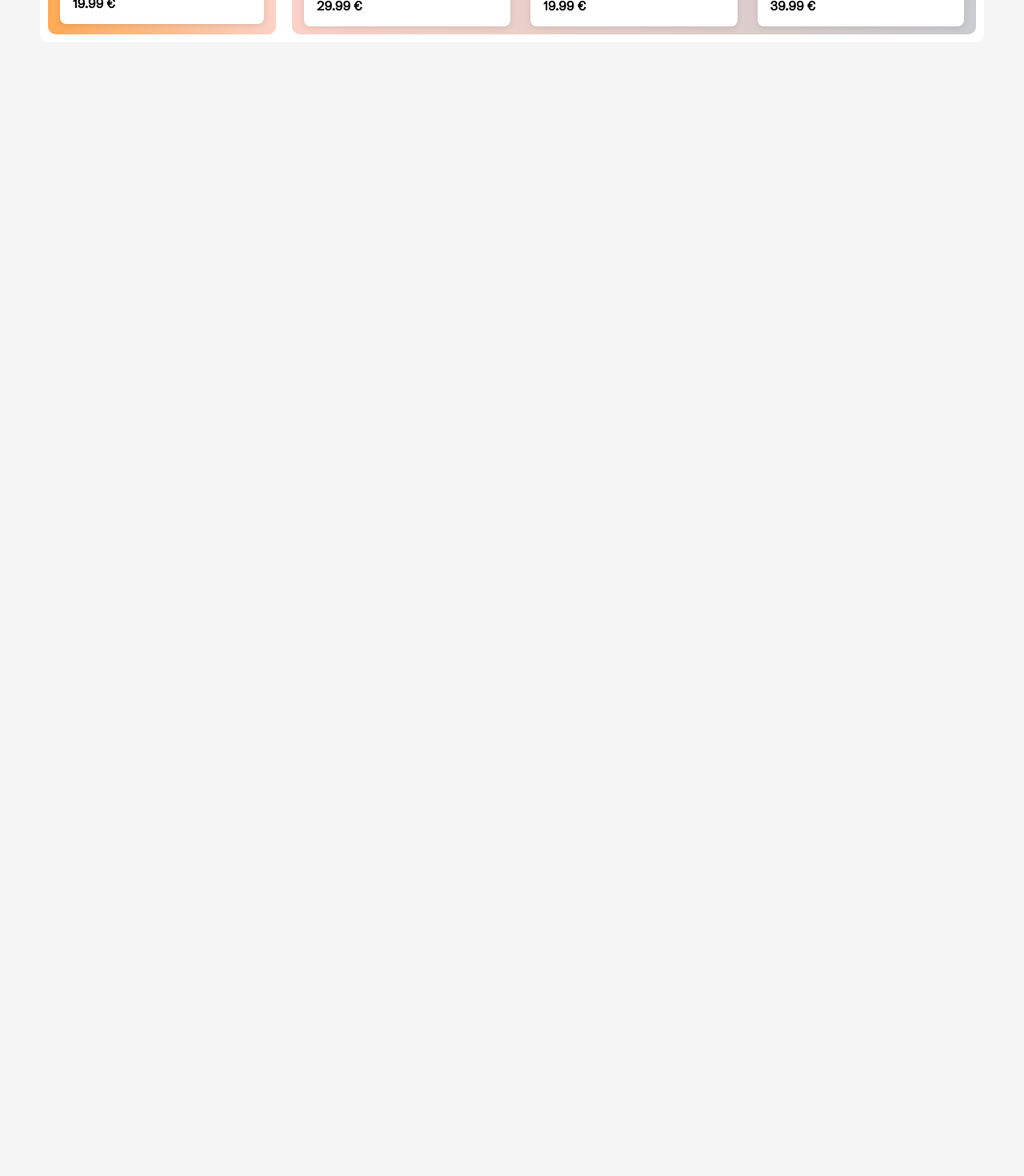
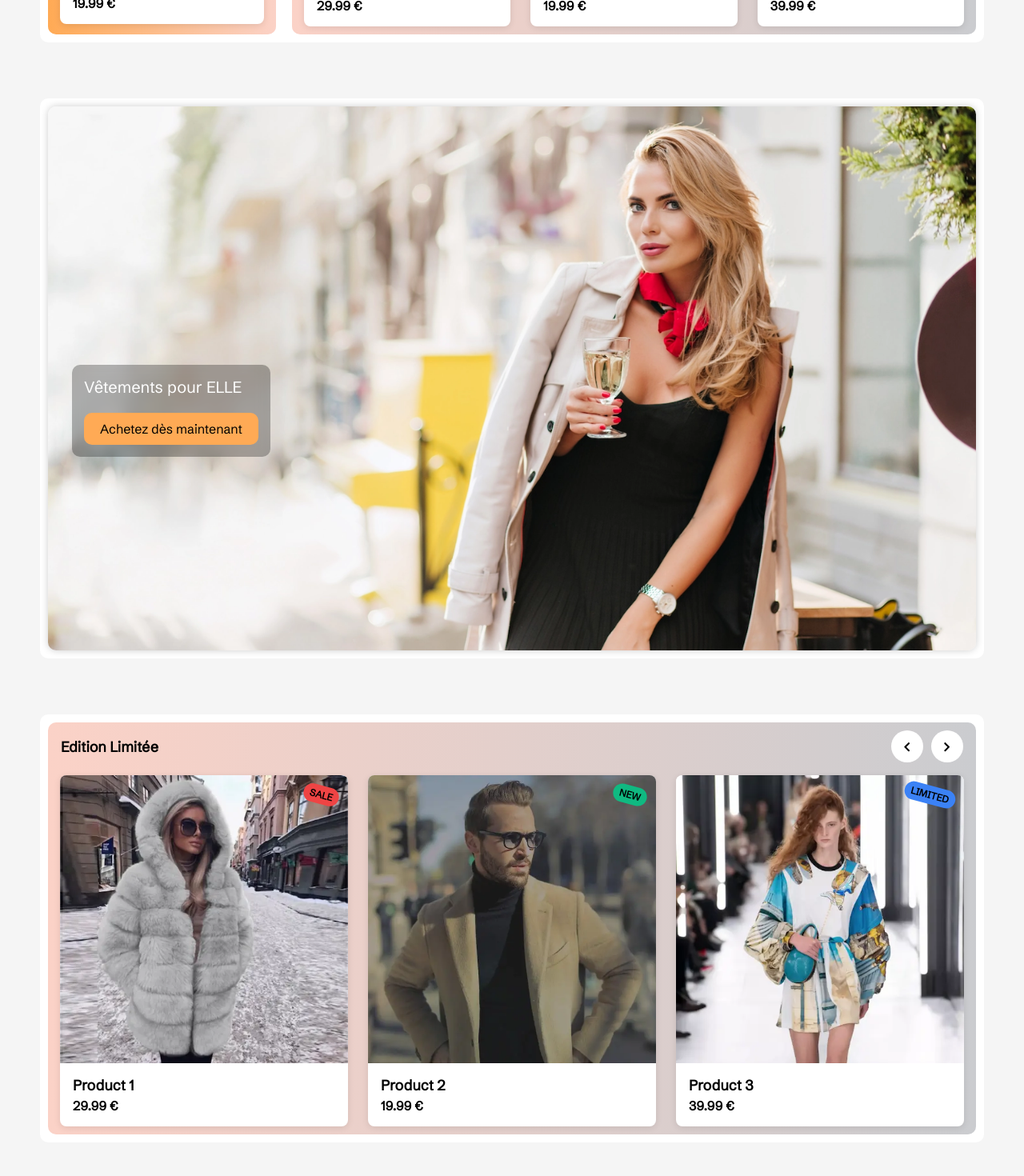
Before and after one commit to djerbiano/shopping-digital-v2, a Next.js app: page / in a window 1280 px wide. Shown: the part 980-2450 px from the top of the page at 80% size. Before the commit the page ends 1063 px from the top, so only its background shows below. Built offline with nearby package versions, Linux system fonts and the light colour scheme.

Commit message:
create components: sale limitedEdition and update some components

```diff
--- a/app/_Components/clientSide/AsideBar.jsx
+++ b/app/_Components/clientSide/AsideBar.jsx
@@ -10,7 +10,7 @@ export default function AsideBar({ asideRef }) {
   const { isDesktop } = useContext(MenuHamburgerContext);
 
   return (
-    <aside className={styles.asideBar} aria-label="Catégories de produits" ref={asideRef}>
+    <aside className={styles.asideBar} aria-label="Catégories de produits" ref={asideRef}>
       <button type="button" aria-hidden={!isDesktop}>
         <GiClothes aria-hidden="true" focusable="false" /> Femme
       </button>
--- a/app/_Components/clientSide/HeroSection.jsx
+++ b/app/_Components/clientSide/HeroSection.jsx
@@ -78,7 +78,7 @@ export default function HeroSection() {
         subtitle="Découvrez notre toute nouvelle collection"
         buttonLabel="Achetez dès maintenant"
         imageName="nouvelle-collection.webp"
-        imageAlt="Homme habilé par une nouvelle collection"
+        imageAlt="Homme habilé avec la nouvelle collection"
         onClick={() => console.log("Bannière cliquée")}
       />
     </article>
--- /dev/null
+++ b/app/_Components/clientSide/LimitedEdition.jsx
@@ -0,0 +1,10 @@
+import ProductShowcase from "./ProductShowcase";
+import styles from "../../page.module.css";
+
+export default function LimitedEdition() {
+  return (
+    <div className={styles.limitedEditionContainer}>
+      <ProductShowcase ariaLabelledby="limited-edition-section" titleSection="Edition Limitée" />
+    </div>
+  );
+}
--- a/app/_Components/clientSide/NewAndBestsellers.jsx
+++ b/app/_Components/clientSide/NewAndBestsellers.jsx
@@ -1,6 +1,6 @@
 import styles from "../../page.module.css";
 import BestSellers from "./BestSellers";
-import NewCollection from "./NewCollection";
+import ProductShowcase from "./ProductShowcase";
 
 export default function NewAndBestsellers() {
   return (
@@ -9,7 +9,7 @@ export default function NewAndBestsellers() {
         Nouveautés et Best-Sellers
       </h2>
       <BestSellers />
-      <NewCollection />
+      <ProductShowcase ariaLabelledby="nouvelle-collection-section" titleSection="Nouvelle Collection" />
     </article>
   );
 }
--- a/app/_Components/clientSide/NewCollection.jsx
+++ b/app/_Components/clientSide/ProductShowcase.jsx
@@ -1,12 +1,12 @@
 import styles from "../../page.module.css";
 import ProductCard from "./ProductCard";
 import { FaChevronLeft, FaChevronRight } from "react-icons/fa";
-export default function NewCollection() {
+export default function ProductShowcase({ ariaLabelledby, titleSection }) {
   return (
-    <section className={styles.newCollectionSection} aria-labelledby="nouvelle-collection">
+    <section className={styles.productShowcase} aria-labelledby={ariaLabelledby}>
       <div className={styles.sectionHeader}>
-        <h2 id="nouvelle-collection" className={styles.sectionTitle}>
-          Nouvelle Collection
+        <h2 id={ariaLabelledby} className={styles.sectionTitle}>
+          {titleSection}
         </h2>
         <div className={styles.navigationControls}>
           <button aria-label="Voir les produits précédents" className={styles.navButton}>
@@ -18,7 +18,7 @@ export default function NewCollection() {
         </div>
       </div>
 
-      <div className={styles.productsContainerNewCollection}>
+      <div className={styles.productShowcaseContent}>
         <ProductCard
           title="Product 1"
           price="29.99"
--- /dev/null
+++ b/app/_Components/clientSide/PromotionalBanner.jsx
@@ -0,0 +1,17 @@
+"use client";
+import styles from "../../page.module.css";
+import Banner from "./Banner";
+export default function PromotionalBanner({ title, subtitle, imageName, imageAlt }) {
+  return (
+    <div className={styles.promoBanner}>
+      <Banner
+        title={title}
+        subtitle={subtitle}
+        buttonLabel="Achetez dès maintenant"
+        imageName={imageName}
+        imageAlt={imageAlt}
+        onClick={() => console.log("Bannière cliquée")}
+      />
+    </div>
+  );
+}
--- /dev/null
+++ b/app/_Components/clientSide/Sale.jsx
@@ -0,0 +1,60 @@
+import styles from "../../page.module.css";
+import ProductCard from "./ProductCard";
+export default function Sale() {
+  return (
+    <div className={styles.saleContainer}>
+      <ProductCard
+        title="Product 1"
+        price="29.99"
+        imageUrl="/femmes-mode-luxe-manteau-en-fausse-fourrure-a-capu1703393484692.webp"
+        status="sale"
+      />
+      <ProductCard title="Product 2" price="19.99" imageUrl="/nouvelle-collection.webp" status="new" />
+      <ProductCard
+        title="Product 3"
+        price="39.99"
+        imageUrl="/5b888fe3fe83065167bf0400d2001703393847545.webp"
+        status="limited"
+      />
+      <ProductCard
+        title="Product 1"
+        price="29.99"
+        imageUrl="/femmes-mode-luxe-manteau-en-fausse-fourrure-a-capu1703393484692.webp"
+        status="sale"
+      />
+      <ProductCard title="Product 2" price="19.99" imageUrl="/nouvelle-collection.webp" status="new" />
+      <ProductCard
+        title="Product 3"
+        price="39.99"
+        imageUrl="/5b888fe3fe83065167bf0400d2001703393847545.webp"
+        status="limited"
+      />
+        <ProductCard
+        title="Product 1"
+        price="29.99"
+        imageUrl="/femmes-mode-luxe-manteau-en-fausse-fourrure-a-capu1703393484692.webp"
+        status="sale"
+      />
+      <ProductCard title="Product 2" price="19.99" imageUrl="/nouvelle-collection.webp" status="new" />
+      <ProductCard
+        title="Product 3"
+        price="39.99"
+        imageUrl="/5b888fe3fe83065167bf0400d2001703393847545.webp"
+        status="limited"
+      />
+      <ProductCard
+        title="Product 1"
+        price="29.99"
+        imageUrl="/femmes-mode-luxe-manteau-en-fausse-fourrure-a-capu1703393484692.webp"
+        status="sale"
+      />
+      <ProductCard title="Product 2" price="19.99" imageUrl="/nouvelle-collection.webp" status="new" />
+      <ProductCard
+        title="Product 3"
+        price="39.99"
+        imageUrl="/5b888fe3fe83065167bf0400d2001703393847545.webp"
+        status="limited"
+      />
+    </div>
+  );
+}
--- a/app/page.js
+++ b/app/page.js
@@ -1,8 +1,9 @@
-"use client";
-
+import styles from "./page.module.css";
 import HeroSection from "./_Components/clientSide/HeroSection";
 import NewAndBestsellers from "./_Components/clientSide/NewAndBestsellers";
-import styles from "./page.module.css";
+import PromotionalBanner from "./_Components/clientSide/PromotionalBanner";
+import LimitedEdition from "./_Components/clientSide/LimitedEdition";
+import Sale from "./_Components/clientSide/Sale";
 
 export default function Home() {
   return (
@@ -10,6 +11,20 @@ export default function Home() {
       <main className={styles.main}>
         <HeroSection />
         <NewAndBestsellers />
+        <PromotionalBanner
+          title="Vêtements pour ELLE"
+          subtitle=""
+          imageName="pourElle.webp"
+          imageAlt="Femme habillée avec la nouvelle collection"
+        />
+        <LimitedEdition />
+        <PromotionalBanner
+          title="Soldes d'été -50% !"
+          subtitle=""
+          imageName="soldePicture.webp"
+          imageAlt="Un couple avec des sacs d’achats devant une vitrine"
+        />
+        <Sale />
       </main>
       <footer></footer>
     </div>
--- a/app/page.module.css
+++ b/app/page.module.css
@@ -141,14 +141,15 @@
 .banner {
   position: relative;
   width: 70%;
-  height: 400px;
+  min-height: 400px;
   display: flex;
   align-items: center;
   justify-content: flex-start;
   overflow: hidden;
   border-radius: 10px;
   padding: 10px;
-  margin: 10px;
+  margin: 10px 0;
+  box-shadow: 0px 0px 10px rgba(0, 0, 0, 0.2);
 }
 
 .imageWrapper {
@@ -205,25 +206,29 @@
   white-space: nowrap;
   border: 0;
 }
+.newAndBestsellersSection,
+.promoBanner,
+.limitedEditionContainer,
+.saleContainer {
+  background-color: rgb(255, 255, 255);
+  margin: 30px 50px;
+  border-radius: 10px;
+  padding: 10px;
+}
 .newAndBestsellersSection {
-  background-color: rgb(255, 255, 255);
-  border-radius: 10px;
-  margin: 30px 50px;
   display: flex;
   justify-content: space-between;
   gap: 20px;
-  border-radius: 10px;
-  padding: 10px;
 }
 /* Best Sellers & New Collection Section */
 .bestSellersSection {
   background: linear-gradient(to right, rgb(255, 170, 85), rgb(251, 210, 199));
 }
-.newCollectionSection {
+.productShowcase {
   background: linear-gradient(to right, #fbd2c7, #b1b3b8ab);
 }
 .bestSellersSection,
-.newCollectionSection {
+.productShowcase {
   width: calc(100% / 4);
   min-width: 220px;
   padding: 10px 0;
@@ -273,19 +278,19 @@
   background-color: var(--color-secondary);
   color: var(--color-tertiary);
 }
-.newCollectionSection {
+.productShowcase {
   width: calc((100% / 4) * 3);
 }
 .productsContainerBestSellers,
-.productsContainerNewCollection {
+.productShowcaseContent {
   padding: 0 15px;
 }
-.productsContainerNewCollection {
+.productShowcaseContent {
   display: flex;
   gap: 25px;
 }
 
-.productsContainerNewCollection > .productCard {
+.productShowcaseContent > .productCard {
   width: calc(100% / 3);
 }
 /* Product Card */
@@ -435,13 +440,50 @@
   width: 16px;
   height: 16px;
 }
+/* PromotionalBanner */
+.promoBanner > section {
+  width: 100%;
+  min-height: 85vh;
+  margin: 0;
+}
+.promoBanner > section > .bannerContent > h2 {
+  color: var(--color-tertiary);
+  font-weight: 400;
+}
 
+/* Limited Edition */
+.limitedEditionContainer > section {
+  width: 100%;
+}
+.saleContainer {
+  display: flex;
+  gap: 20px;
+  overflow-x: scroll;
+}
+.saleContainer > article {
+  width: 320px;
+  min-width: 270px;
+
+}
 @media (max-width: 1024px) {
-  .newCollectionSection {
+  .heroSection {
+    padding: 10px;
+  }
+  .heroSection,
+  .newAndBestsellersSection,
+  .promoBanner,
+  .limitedEditionContainer,
+  .saleContainer {
+    margin: 10px;
+  }
+  .productShowcase {
     width: 100%;
   }
   .bestSellersSection {
     display: none;
+  }
+  .promoBanner > section .bannerImage {
+    object-position: 70% 50%;
   }
 }
 @media (max-width: 767.98px) {
@@ -534,29 +576,25 @@
   .asideBar {
     display: none;
   }
-  .heroSection {
-    padding: 10px;
-  }
+
   .banner {
     width: 100%;
   }
   .bannerContent {
     margin: auto;
   }
-  .newAndBestsellersSection {
-    margin: 10px;
-  }
-  .productsContainerNewCollection {
+
+  .productShowcaseContent {
     display: flex;
     flex-wrap: nowrap;
     overflow-x: hidden;
   }
-  .productsContainerNewCollection > .productCard {
+  .productShowcaseContent > .productCard {
     min-width: calc((100% / 2) - 15px);
   }
 }
 @media (max-width: 425px) {
-  .productsContainerNewCollection > .productCard {
+  .productShowcaseContent > .productCard {
     min-width: 100%;
   }
 }
```
Also changed, not shown: public/pourElle.webp (added), public/soldePicture.webp (added).
